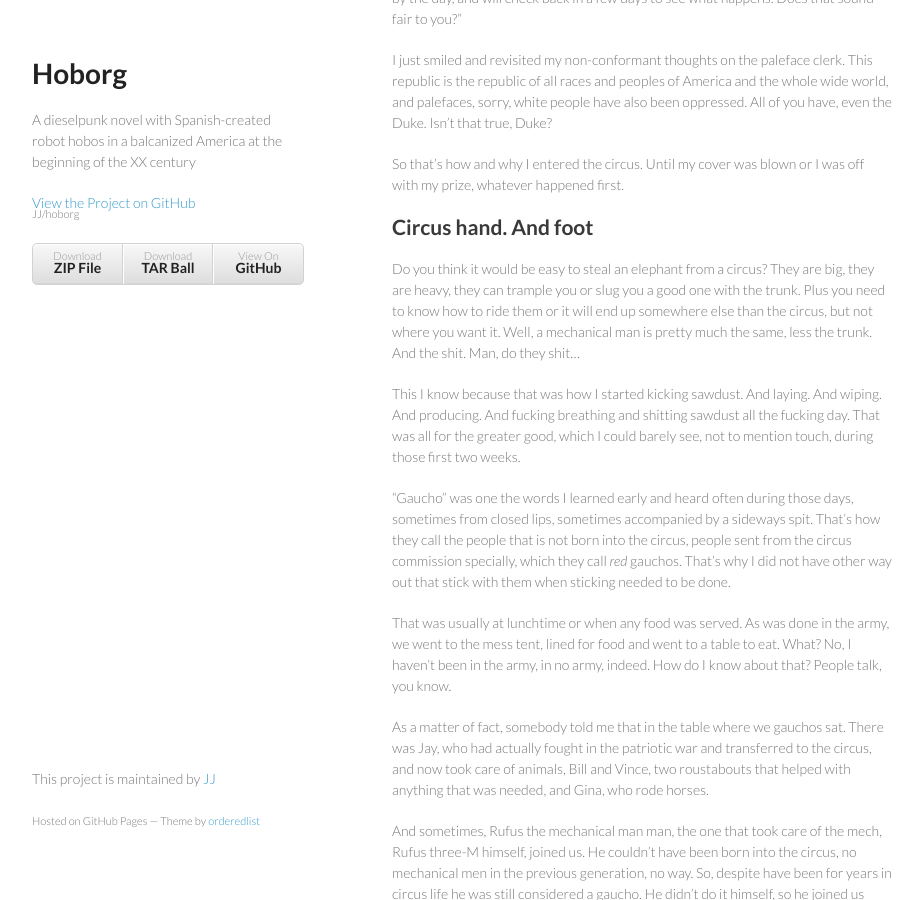
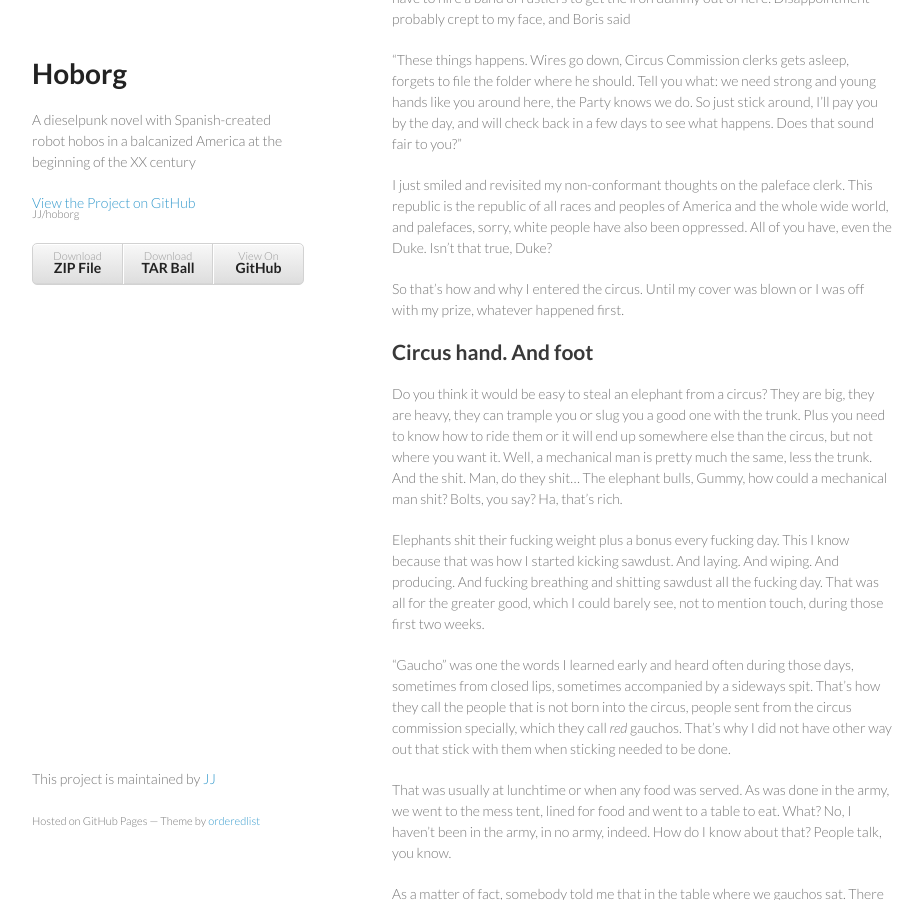
Before and after one commit to JJ/hoborg, a Jekyll site: the page built from text/text.md, in a window 1280 px wide and 900 px high, scrolled down 6019 px. Shown: the whole window, without its empty margins (178-1101 px from the left). Built offline with Jekyll 4.4.1, drawn with Linux system fonts in a browser that asks for light colours; some of the changed text lies outside the part shown.

Commit message:
Sync text/text.md from master to gh-pages

```diff
--- a/text/text.md
+++ b/text/text.md
@@ -233,7 +239,10 @@
 way round. And sometimes you just need to pay the right man.
 
 But where was the right man? Who was the mechanical man tamer or
-whatever you called him?
+whatever you called him? And how much was it worth?
+
+Because it seemed quite obvious that ladder or arm were going to take
+me nowhere.
 
 *write*
 
@@ -353,9 +362,10 @@
 with the trunk. Plus you need to know how to ride them or it will end
 up somewhere else than the circus, but not where you want it. Well, a
 mechanical man is pretty much the same, less the trunk. And the
-shit. Man, do they shit...
+shit. Man, do they shit...  The elephant bulls, Gummy, how could a
+mechanical man shit? Bolts, you say? Ha, that's rich.
 
-This I know because that was how I started kicking sawdust. And
+Elephants shit their fucking weight plus a bonus every fucking day. This I know because that was how I started kicking sawdust. And
 laying. And wiping. And producing. And fucking breathing and shitting
 sawdust all the fucking day. That was all for the greater good, which
 I could barely see, not to mention touch, during those first two
```
Also changed, not shown: other parts of text/text.md (+6 -0 lines).
